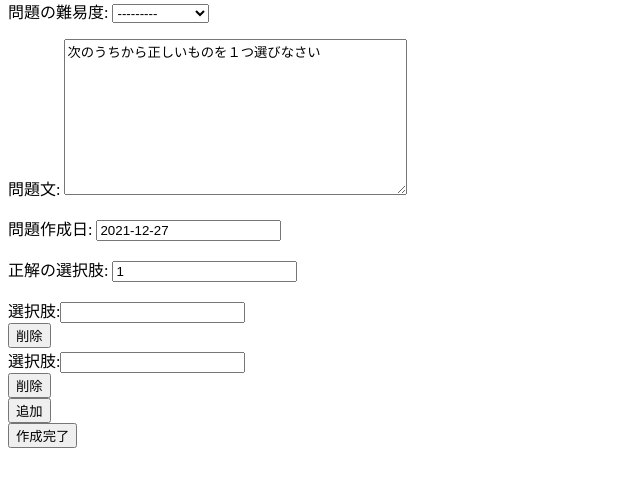
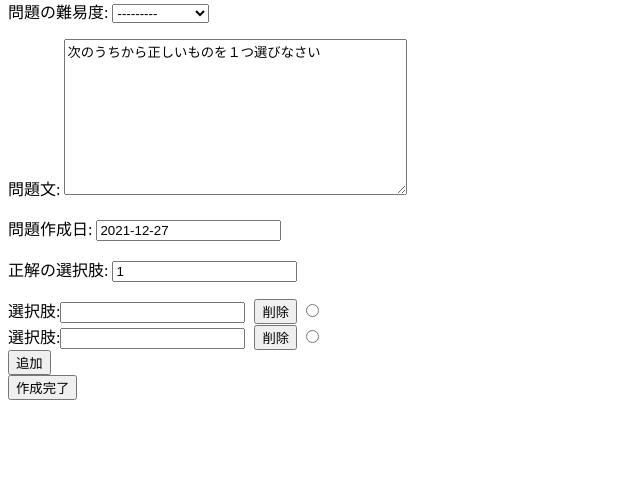
Before and after one commit to toyd00/e-problems, a Django app: page /make_problem/1/ in a window 1280 px wide. Shown: the part 164-651 px from the top of the page, without its empty margins (0-640 px from the left). Run offline with Django 3.2, Linux system fonts and the light colour scheme; a user stored in the database is signed in; tables that the repository leaves empty hold one stand-in row (values such as "Sample post").

Commit message:
問題作成画面の改善

```diff
--- a/app/views.py
+++ b/app/views.py
@@ -123,6 +123,7 @@ def make_problem(request, pk):
         formset=RequiredFormset,
         extra=2,
     )
+    print(request.POST)
     formset = ChoiceFormSet(request.POST or None)
     context = {
         'form': form,
--- a/static/app/css/make_problem.css
+++ b/static/app/css/make_problem.css
@@ -1,3 +1,11 @@
 .hidden {
   display: none;
 }
+
+.problem-form {
+  display: inline;
+}
+
+.remove {
+  margin-left: 5px;
+}
--- a/templates/app/make_problem.html
+++ b/templates/app/make_problem.html
@@ -8,14 +8,21 @@
   {{ formset.management_form }}
   <div id="options">
       {% for form in formset %}
+        <div id='form-set-{{ forloop.counter }}' class='form-set'>
             <div class="problem-form" id='form-{{ forloop.counter }}'>
               {{ form }}
             </div>
             <button class="remove"  id='remove-{{ forloop.counter }}' data-id='{{ forloop.counter }}'>削除</button>
+            <input type='radio' class='answer' id='answer-{{ forloop.counter }}' name='answer' value={{ forloop.counter }}>
+        </div>
       {% endfor %}
   </div>
+
+  <div id='form-set' class='hidden'></div>
+  <input type='radio' id='answer-button' name='answer' class='hidden'>
   <div id="empty-form" class="hidden">{{ formset.empty_form }}</div>
   <button id="remove-button" class="hidden">削除</button>
+
   <button class="add">追加</button>
   <br />
   <input type="submit" value="作成完了">
```
Also changed, not shown: static/app/js/make_problem.js (+31 -9 lines). Lines whose indentation alone changed are shown as unchanged.
